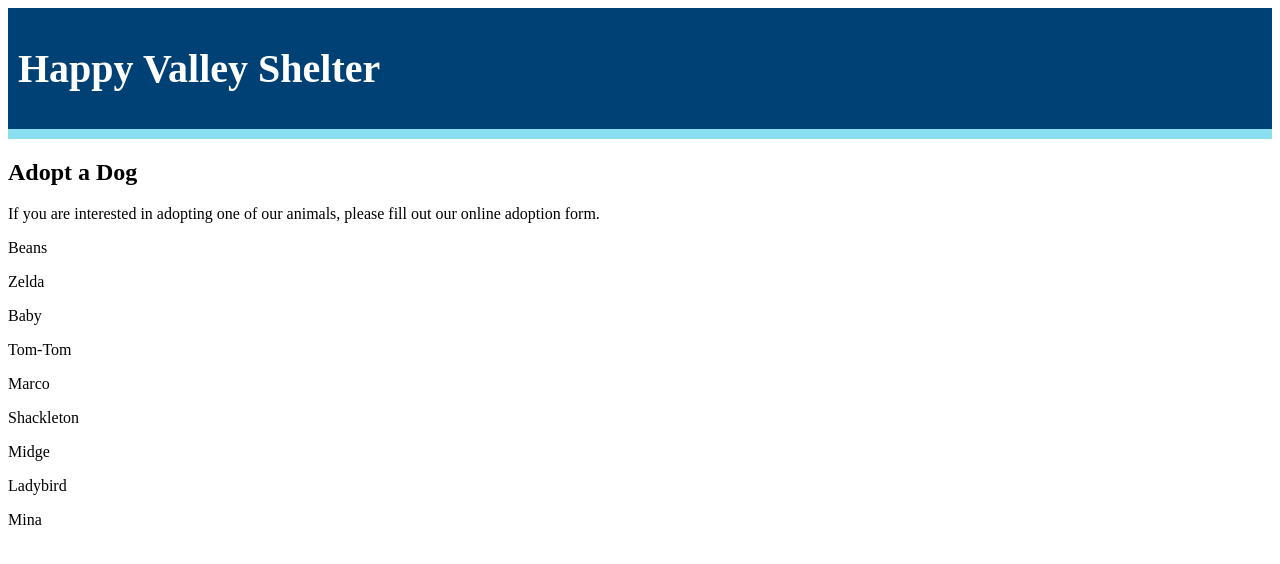
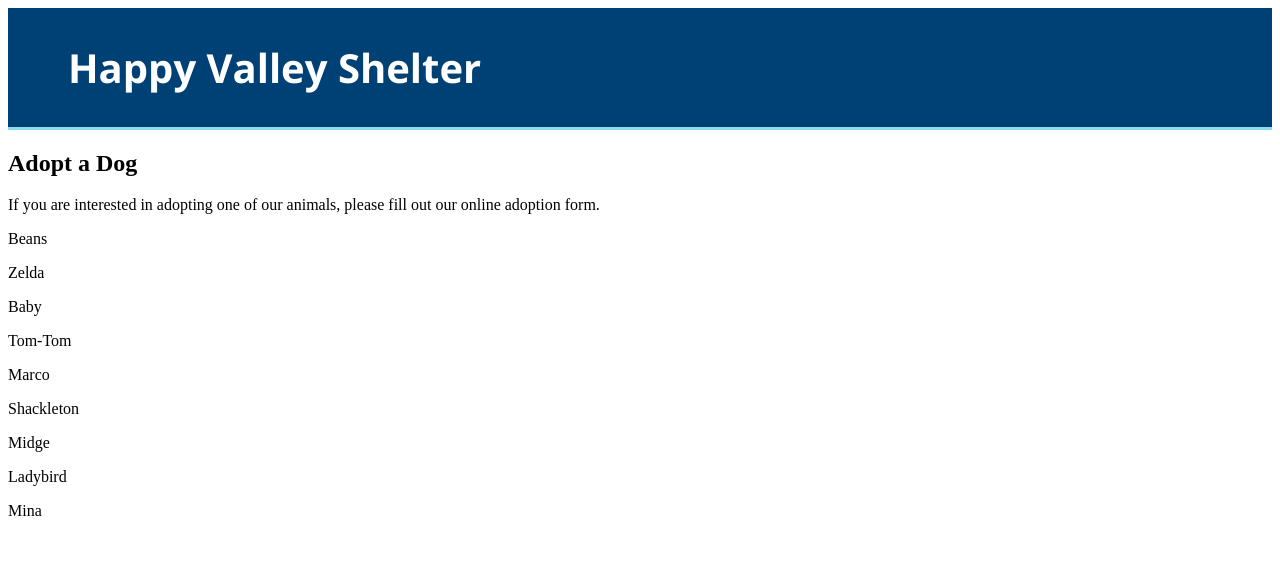
Before and after one commit to Momentum-Team-13/dog-adoption-website-jreyesri13, a plain HTML site: page index.html in a window 1280 px wide. Drawn offline with nearby package versions, Linux system fonts and the light colour scheme.

Commit message:
Finished Header

```diff
--- a/index.html
+++ b/index.html
@@ -6,16 +6,16 @@
     <meta http-equiv="X-UA-Compatible" content="IE=edge">
     <meta name="viewport" content="width=device-width, initial-scale=1.0">
     <title>Happy Valley Shelter</title>
-    <link href="https://fonts.googleapis.com/css?family=Open+Sans:400,700|Oswald:400,700" rel="stylesheet">
-    <link rel="stylesheet" href="style.css">
+    <link href="https://fonts.googleapis.com/css?family=Open+Sans:400,700|Oswald:400,700" rel="stylesheet" />
+    <link rel="stylesheet" href="style.css" />
 
 </head>
 
 <body>
 
-    <header class="header">
+    <header>
 
-        <h1>Happy Valley Shelter</h1>
+        <h1 id="head-title">Happy Valley Shelter</h1>
 
     </header>
 
@@ -41,6 +41,10 @@
 
     <p>Mina</p>
 
+    <footer>
+
+    </footer>
+
 </body>
 
 </html>
--- a/style.css
+++ b/style.css
@@ -1,9 +1,8 @@
-.header {
-    border-bottom: 10px solid #89DEEF;
-    padding: 10px;
-    text-align: left;
+header {
     background: #004175;
     color: white;
+    font-family: "Open Sans";
     font-size: 20px;
-
+    border-bottom: 3px solid #89DEEF;
+    padding: 5px 60px;
 }
```
